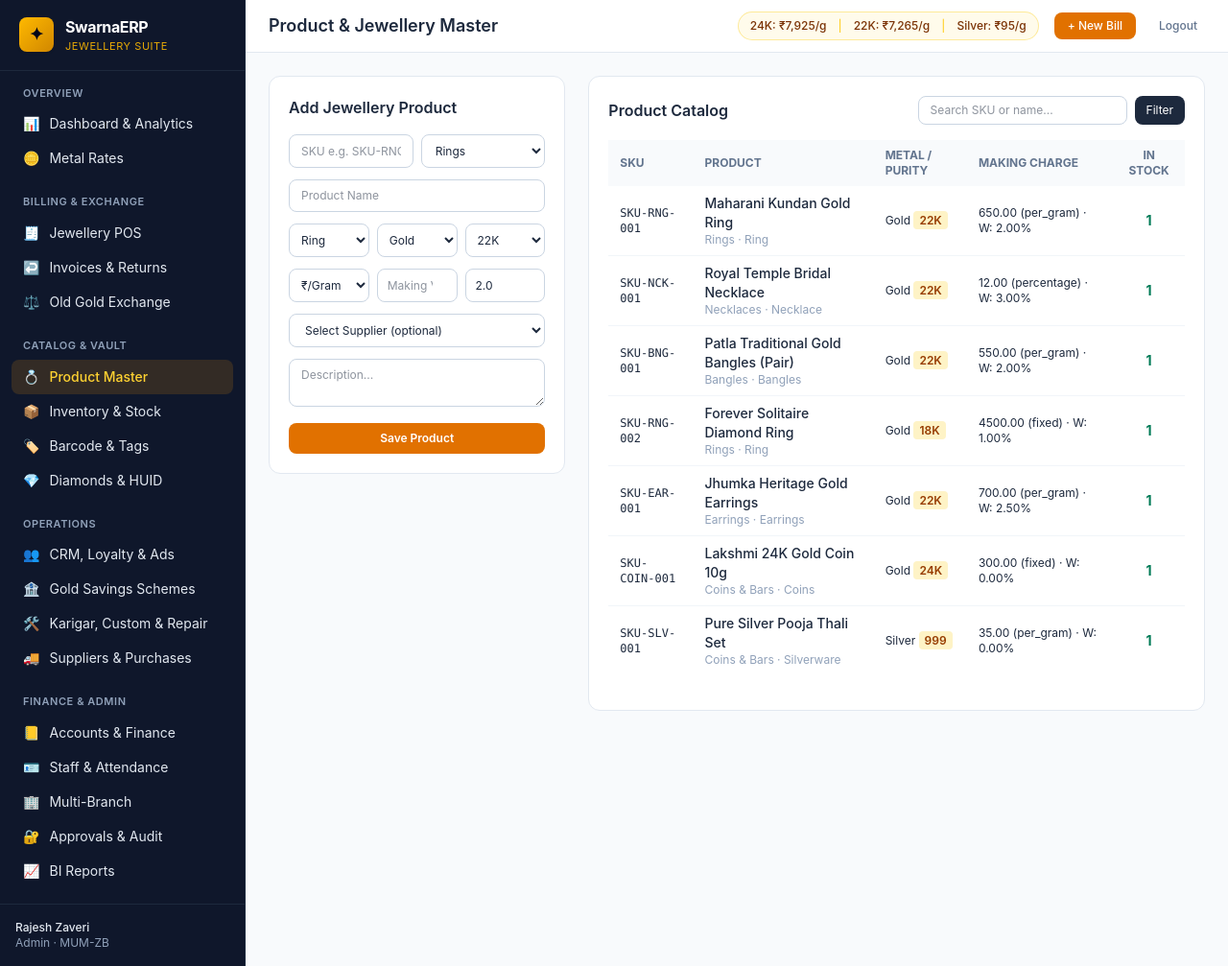
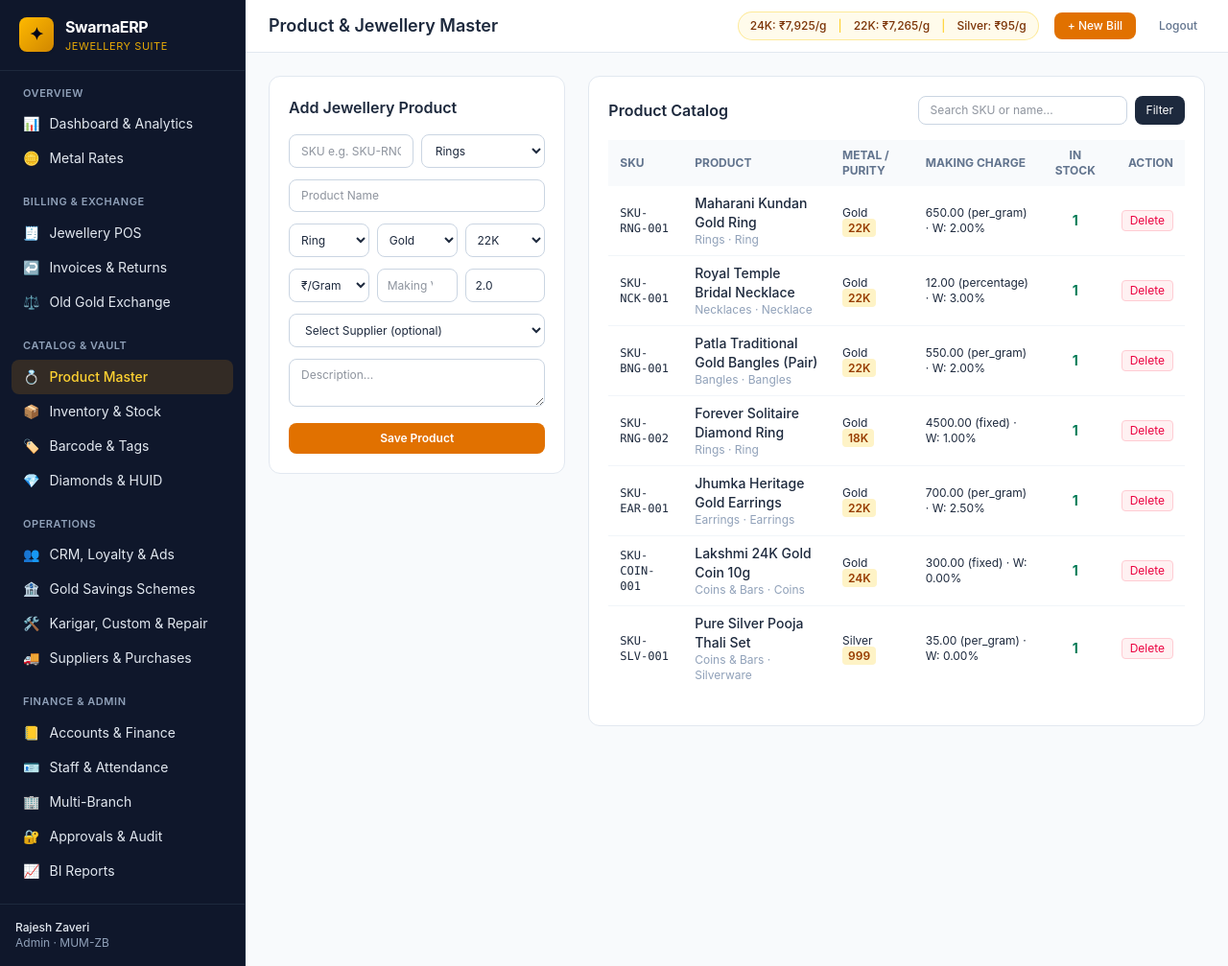
Before and after one commit to adhikamapp-code/jewellery-software, a Laravel app: page /products in a window 1280 px wide. Shown: the whole page at 96% size. Run offline with Laravel 12, Linux system fonts and the light colour scheme; a user stored in the database is signed in; data comes from the database, SQL or seed files in the repository; style sheets or scripts are compiled from the project's sources.

Commit message:
Add delete option for products master and inventory pieces

```diff
--- a/app/Http/Controllers/ProductInventoryController.php
+++ b/app/Http/Controllers/ProductInventoryController.php
@@ -58,6 +58,15 @@ class ProductInventoryController extends Controller
         AuditService::log('Products', 'create', "Created product {$product->sku} - {$product->name}", $product);
 
         return back()->with('success', 'Product master created.');
+    }
+
+    public function destroyProduct(Product $product)
+    {
+        $info = "{$product->sku} ({$product->name})";
+        $product->delete();
+        AuditService::log('Products', 'delete', "Deleted product {$info} (#{$product->id})");
+
+        return back()->with('success', "Product {$info} deleted successfully.");
     }
 
     public function inventory(Request $request)
@@ -127,6 +136,15 @@ class ProductInventoryController extends Controller
         AuditService::log('Inventory', 'create', "Registered piece {$itemCode} ({$item->net_weight}g)", $item);
 
         return back()->with('success', "Piece {$itemCode} registered with barcode {$barcode}.");
+    }
+
+    public function destroyItem(InventoryItem $inventoryItem)
+    {
+        $info = "{$inventoryItem->item_code} ({$inventoryItem->net_weight}g)";
+        $inventoryItem->delete();
+        AuditService::log('Inventory', 'delete', "Deleted inventory piece {$info} (#{$inventoryItem->id})");
+
+        return back()->with('success', "Inventory piece {$info} deleted.");
     }
 
     public function transferStock(Request $request)
--- a/resources/views/inventory/products.blade.php
+++ b/resources/views/inventory/products.blade.php
@@ -65,6 +65,7 @@
                         <th class="px-3 py-2 text-left">Metal / Purity</th>
                         <th class="px-3 py-2 text-left">Making Charge</th>
                         <th class="px-3 py-2 text-center">In Stock</th>
+                        <th class="px-3 py-2 text-right">Action</th>
                     </tr>
                 </thead>
                 <tbody class="divide-y divide-slate-100">
@@ -78,6 +79,13 @@
                             <td class="px-3 py-2 text-xs">{{ $p->metal_type }} <span class="px-1.5 py-0.5 rounded bg-amber-100 text-amber-800 font-semibold">{{ $p->purity }}</span></td>
                             <td class="px-3 py-2 text-xs">{{ $p->making_charge_value }} ({{ $p->making_charge_type }}) · W: {{ $p->wastage_pct }}%</td>
                             <td class="px-3 py-2 text-center font-bold {{ $p->available_count > 0 ? 'text-emerald-700' : 'text-rose-600' }}">{{ $p->available_count }}</td>
+                            <td class="px-3 py-2 text-right whitespace-nowrap">
+                                <form action="{{ route('products.destroy', $p) }}" method="POST" class="inline" onsubmit="return confirm('Are you sure you want to delete product {{ $p->sku }} ({{ $p->name }})?');">
+                                    @csrf
+                                    @method('DELETE')
+                                    <button type="submit" class="text-xs bg-rose-50 text-rose-600 border border-rose-200 hover:bg-rose-600 hover:text-white px-2 py-0.5 rounded transition">Delete</button>
+                                </form>
+                            </td>
                         </tr>
                     @endforeach
                 </tbody>
--- a/routes/web.php
+++ b/routes/web.php
@@ -33,8 +33,10 @@ Route::middleware(['auth', EnsureUserIsActive::class])->group(function () {
     // Modules 2, 3, 13, 14, 15: Products, Inventory, Labels, Stones, Hallmarking
     Route::get('/products', [ProductInventoryController::class, 'products'])->name('products.index');
     Route::post('/products', [ProductInventoryController::class, 'storeProduct'])->name('products.store');
+    Route::delete('/products/{product}', [ProductInventoryController::class, 'destroyProduct'])->name('products.destroy');
     Route::get('/inventory', [ProductInventoryController::class, 'inventory'])->name('inventory.index');
     Route::post('/inventory', [ProductInventoryController::class, 'storeItem'])->name('inventory.store');
+    Route::delete('/inventory/{inventoryItem}', [ProductInventoryController::class, 'destroyItem'])->name('inventory.destroy');
     Route::post('/inventory/transfer', [ProductInventoryController::class, 'transferStock'])->name('inventory.transfer');
     Route::post('/inventory/adjust', [ProductInventoryController::class, 'adjustStock'])->name('inventory.adjust');
     Route::get('/inventory/labels', [ProductInventoryController::class, 'labels'])->name('inventory.labels');
```
Also changed, not shown: resources/views/inventory/items.blade.php (+8 -0 lines), tests/Feature/JewelleryErpTest.php (+26 -0 lines).
